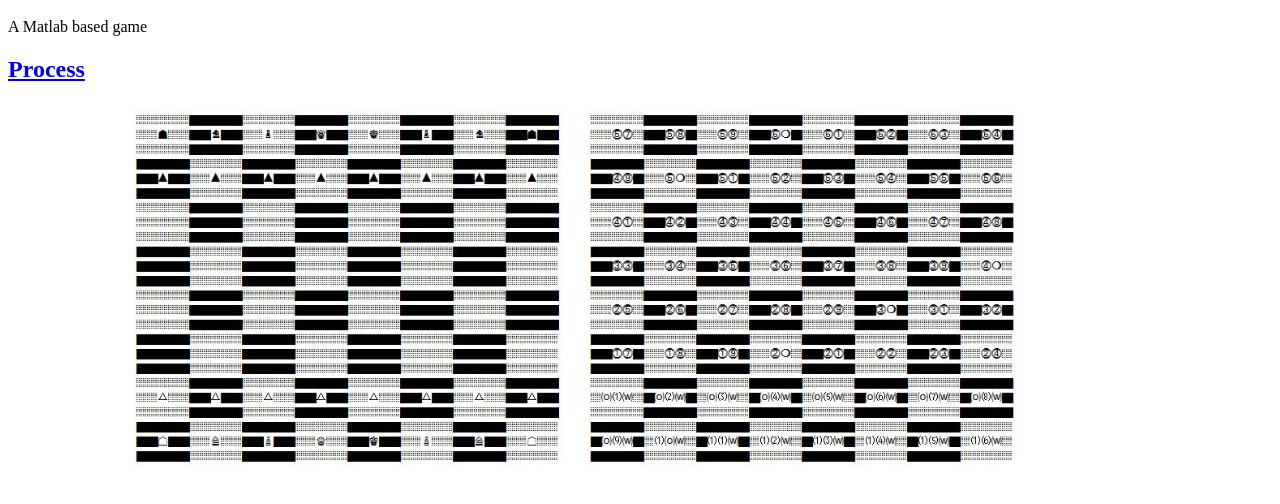
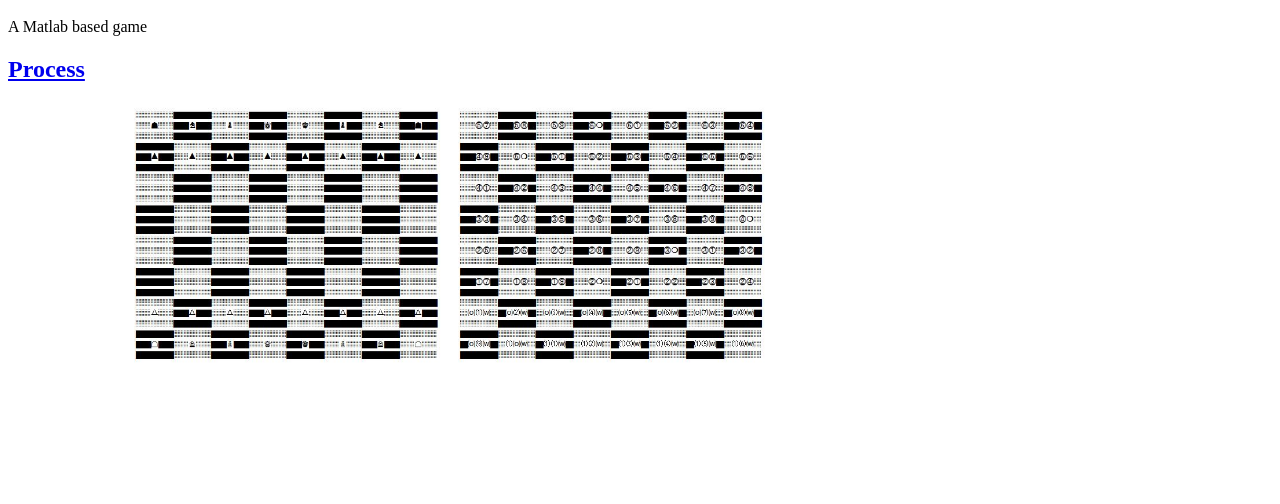
Before and after one commit to Shaikh-Abrar-Kabir/Chess, a plain HTML site: page index.html in a window 1280 px wide. Shown: the part 100-604 px from the top of the page. Drawn offline with Linux system fonts and the light colour scheme.

Commit message:
Update index.html

```diff
--- a/index.html
+++ b/index.html
@@ -15,4 +15,4 @@ A Matlab based game
 
 <h2><a href="https://drive.google.com/open?id=1tQhoR_PlFVWnr9dzcFRnqQTStmEQhVSO" target="_blank"> Process </a></h2>
 
-<img src="chess.JPG" style="padding-bottom:10%;width:70%;object-fit:contain;pointer-events:none;padding-left:10%"/>
+<img src="chess.JPG" style="padding-bottom:10%;width:50%;object-fit:contain;pointer-events:none;padding-left:10%"/>
```
